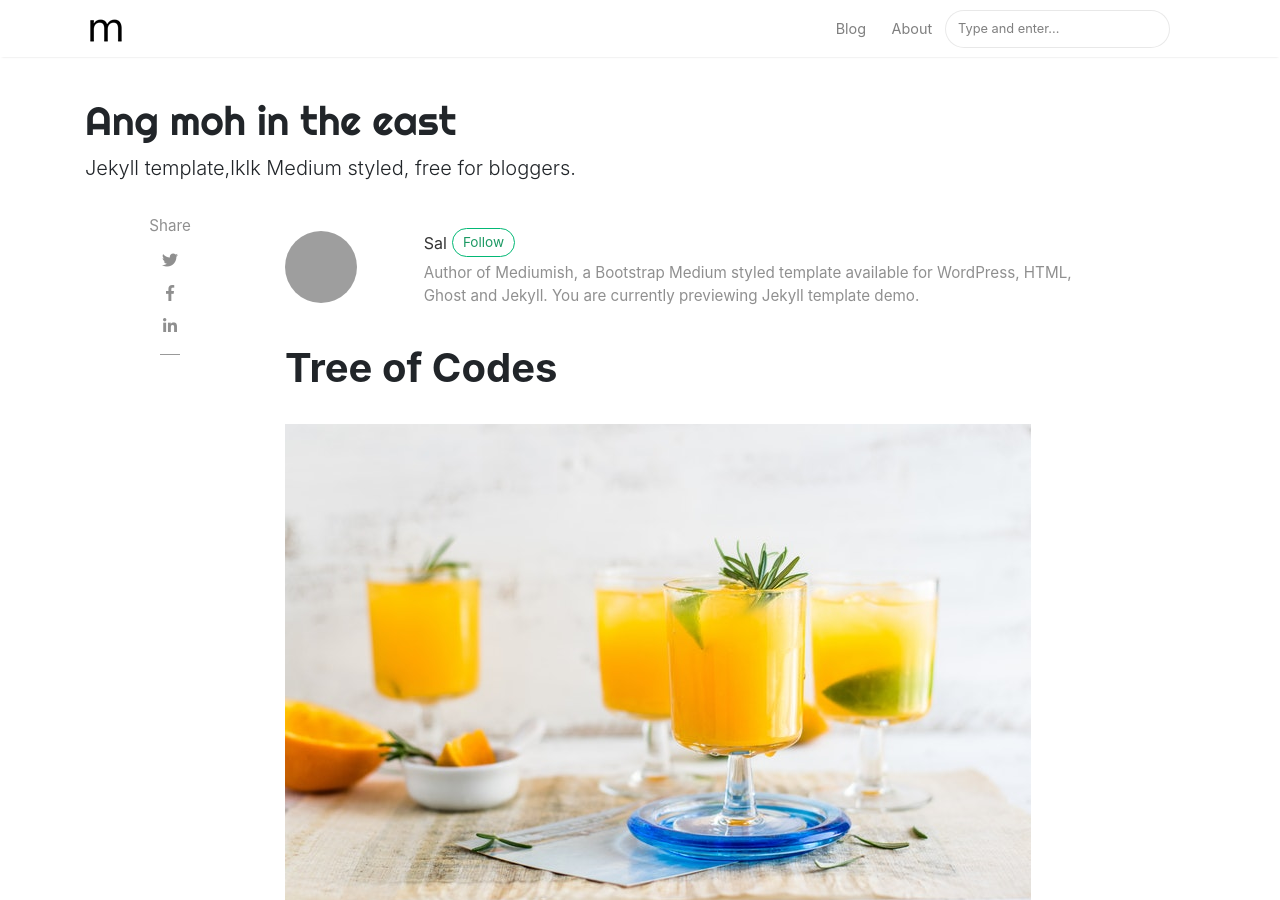
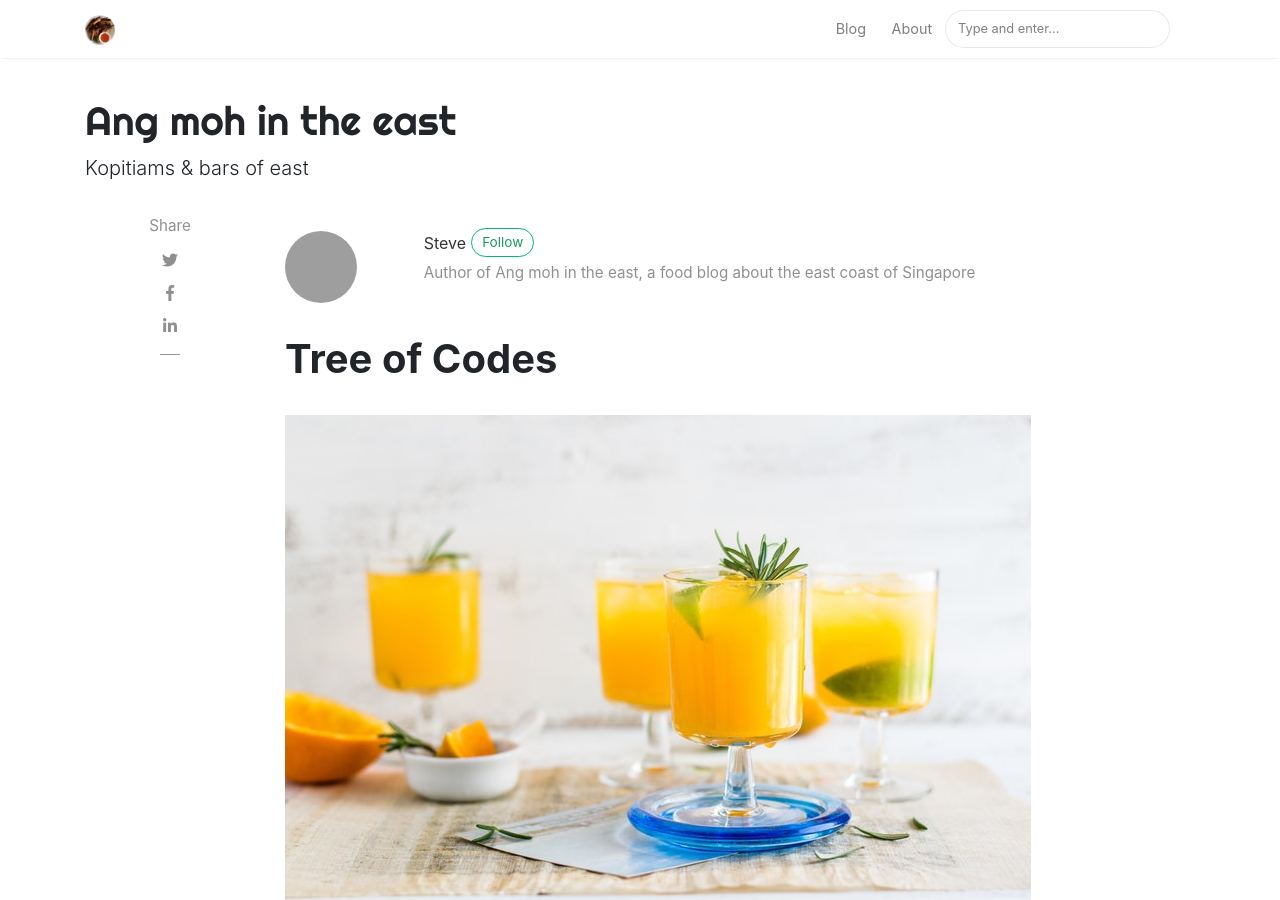
Before and after one commit to shawes/ang-moh-in-the-east, a Jekyll site: the page built from _posts/2018-01-12-tree-of-codes.md, in a window 1280 px wide and 900 px high. Built offline with Jekyll 4.4.1, drawn with Linux system fonts in a browser that asks for light colours; nearby versions of some CDN libraries; comment, search, counter and statistics services are not loaded; grey boxes are pictures that could not be loaded.

Commit message:
Initial drafting

```diff
--- a/_config.yml
+++ b/_config.yml
@@ -1,12 +1,12 @@
 # Site
 name: "Ang moh in the east"
 title: "ANG MOH IN THE EAST"
-description: "Jekyll template,lklk Medium styled, free for bloggers."
+description: "Kopitiams & bars of east"
 logo: 'assets/images/logo.png'
 favicon: 'assets/images/logo.png'
 baseurl: /anh-moh-in-the-east
 google_analytics: 'UA-46278016-1'
-disqus: 'demowebsite'
+disqus: 'angmohintheeast'
 mailchimp-list: 'https://wowthemes.us11.list-manage.com/subscribe/post?u=8aeb20a530e124561927d3bd8&amp;id=8c3d2d214b'
 include: ["_pages"]
 permalink: /:title/
@@ -30,6 +30,14 @@ authors:
     web: https://www.wowthemes.net
     twitter: https://twitter.com/wowthemesnet
     description: "This is the author box. Write a short description of the author here. You are currently previewing Mediumish demo, a Jekyll template compatible with Github pages."
+  steve:
+    name: Steve
+    display_name: Steve
+    gravatar: cf91810848bf33dd747b975a4e677331
+    email: maxhawes@gmail.com
+    web: https://www.cricinfo.com
+    twitter: https://twitter.com/stevehawes
+    description: "Author of Ang moh in the east, a food blog about the east coast of Singapore"
 
 # Plugins
 plugins:
--- a/_posts/2018-01-12-tree-of-codes.md
+++ b/_posts/2018-01-12-tree-of-codes.md
@@ -1,7 +1,7 @@
 ---
 layout: post
 title:  "Tree of Codes"
-author: sal
+author: steve
 categories: [ Jekyll, tutorial ]
 image: assets/images/9.jpg
 ---
```
Also changed, not shown: _posts/2018-01-11-quick-start-guide.md (+2 -1 lines), assets/images/favicon.ico, assets/images/logo.png, favicon.ico, icon-small.ico (added).
